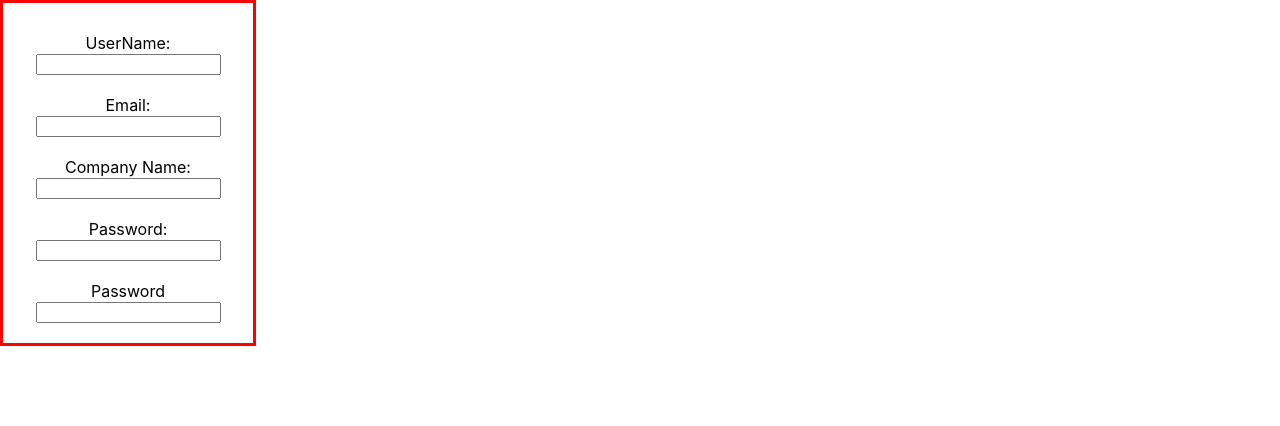
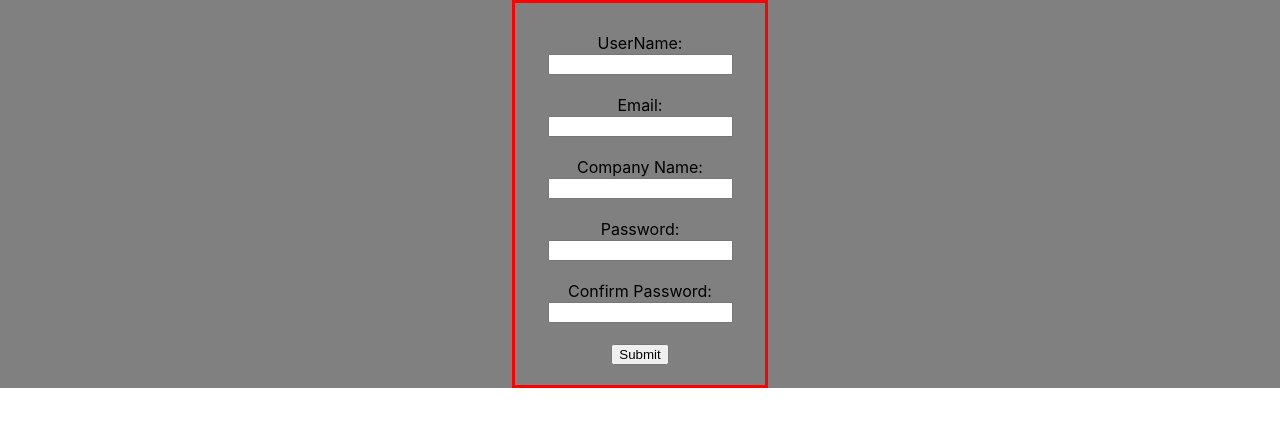
Before and after one commit to Give-A-Way/Give-A-Way-frontend, a React (Create React App) app: page /signup in a window 1280 px wide. Shown: the top 426 px of the page. Built offline with nearby package versions, Linux system fonts and the light colour scheme.

Commit message:
feat: made basic sign up page

```diff
--- a/src/components/signUp/sign-up.js
+++ b/src/components/signUp/sign-up.js
@@ -1,18 +1,29 @@
 import styled from "@emotion/styled";
 
-const SignUpInput = styled.input`
-    margin: 0 0 20px;
+const SignUpPageBody = styled.div`
+    background-color:gray;
 `;
+
 const SignUpForm = styled.form`
     border: 3px solid red;
     width: 250px;
     padding: 30px 0 0 0;
     text-align: center;
+    margin: auto;
 `;
+
+const SignUpInput = styled.input`
+    margin: 0 0 20px;
+`;
+
 export default function SignUpPage() {
+    const getData = (e) => {
+        e.preventDefault();
+        console.log(e)
+    }
     return (
-        <div>
-            <SignUpForm>
+        <SignUpPageBody>
+            <SignUpForm onSubmit={getData}>
                 <label for="fname">UserName:</label>
                 <br />
                 <SignUpInput type="text" id="fname" name="fname" />
@@ -29,10 +40,12 @@ export default function SignUpPage() {
                 <br />
                 <SignUpInput type="password" id="password" name="password" />
                 <br />
-                <label for="cpassword">Password</label>
+                <label for="cpassword">Confirm Password:</label>
                 <br />
                 <SignUpInput type="password" id="cpassword" name="cpassword" />
+                <br/>
+                <input type="submit" style={{ margin: "0 0 20px 0" }} />
             </SignUpForm>
-        </div>
+        </SignUpPageBody>
     )
 }
```
